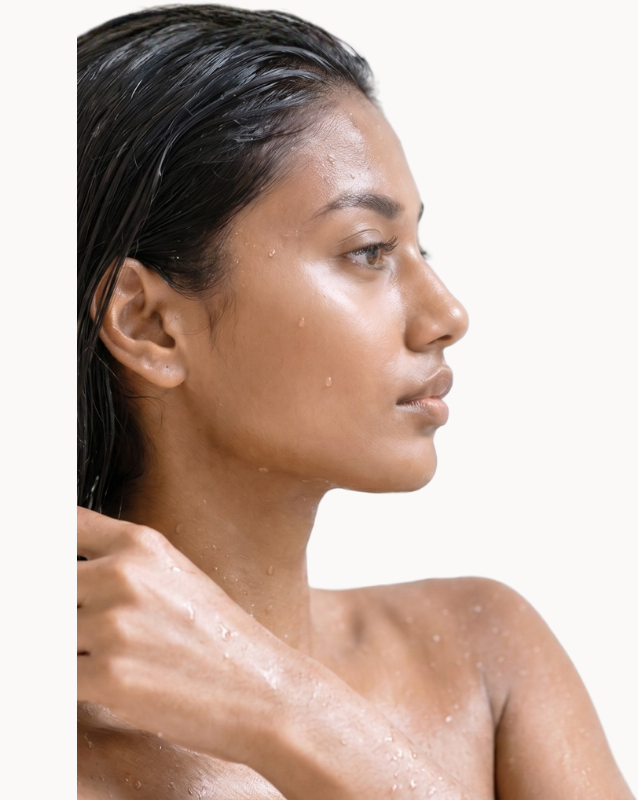
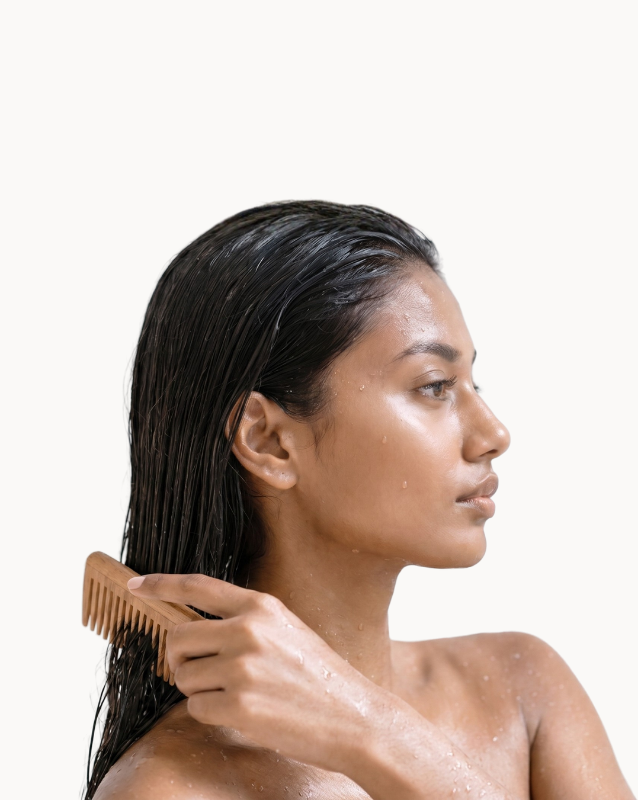
Before and after one commit to dianeartore-bookloop/cleanrituals, a plain HTML site: page index.html in a window 1280 px wide. Shown: the full height of the page, 642-1280 px from the left. Drawn offline with nearby package versions, Linux system fonts and the light colour scheme.

Commit message:
Hero: show full photo with object-fit contain (no side cropping), grounded bottom

```diff
--- a/index.html
+++ b/index.html
@@ -68,8 +68,8 @@
       text-decoration: none; margin-bottom: 1vh; white-space: nowrap;
     }
     .hero-link:hover { opacity: 0.45; }
-    .hero-right { overflow: hidden; }
-    .hero-right img { width: 100%; height: 100%; object-fit: cover; object-position: right center; display: block; }
+    .hero-right { overflow: hidden; display: flex; align-items: flex-end; justify-content: center; }
+    .hero-right img { width: 100%; height: 100%; object-fit: contain; object-position: center bottom; display: block; }
 
     /* ══════════════════════════════ 2. PHILOSOPHY ══════════════════════════════ */
     .s-phil { background: var(--olive); display: grid; grid-template-columns: 5fr 7fr; padding: 6vh 5vw 5vh 5vw; }
```
